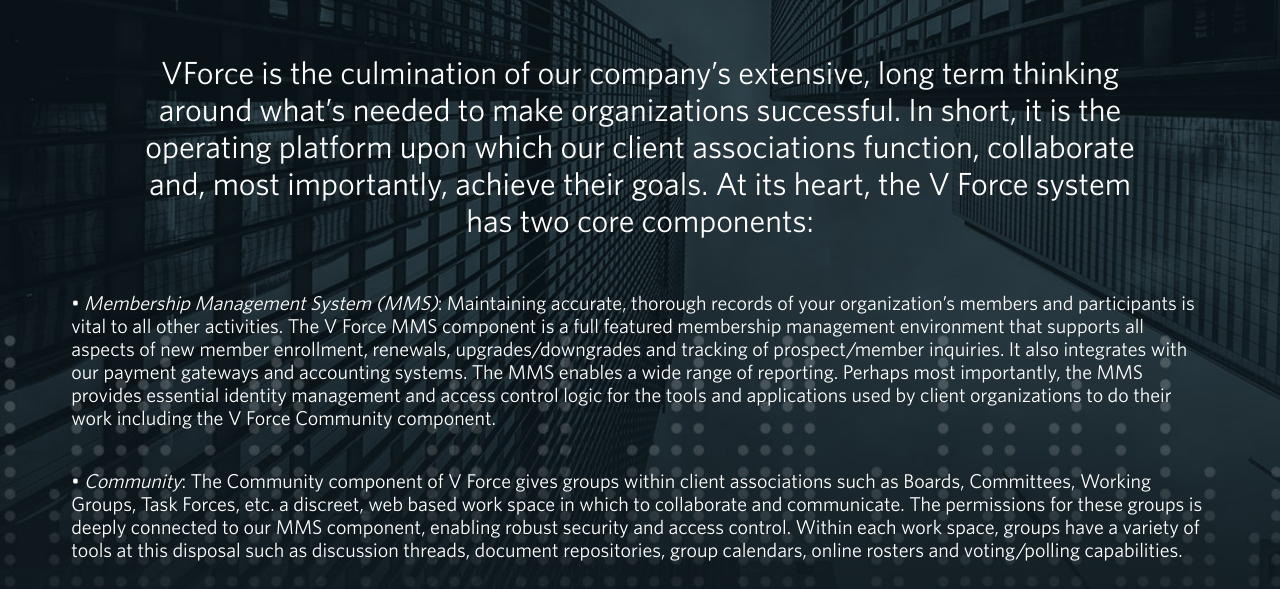
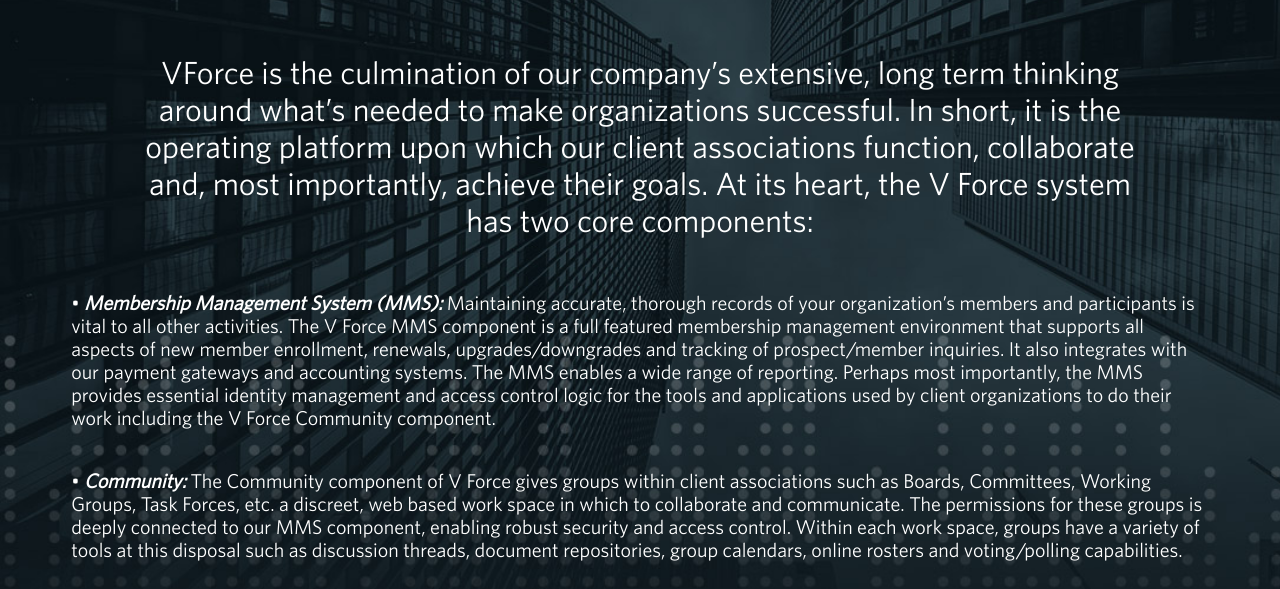
Before and after one commit to webadminvirtual/vforce-pages, a plain HTML site: page index.html in a window 1280 px wide. Shown: the part 280-869 px from the top of the page. Drawn offline with Linux system fonts and the light colour scheme; files whose address does not match are found by name.

Commit message:
Update index.html

```diff
--- a/index.html
+++ b/index.html
@@ -73,8 +73,8 @@
             <p class="vforce_explainer-text">
                 VForce is the culmination of our company’s extensive, long term thinking around what’s needed to make organizations successful. In short, it is the operating platform upon which our client associations function, collaborate and, most importantly, achieve their goals. At its heart, the V Force system has two core components:
             </p>
-            <p>• <em>Membership Management System (MMS)</em>: Maintaining accurate, thorough records of your organization’s members and participants is vital to all other activities. The V Force MMS component is a full featured membership management environment that supports all aspects of new member enrollment, renewals, upgrades/downgrades and tracking of prospect/member inquiries. It also integrates with our payment gateways and accounting systems. The MMS enables a wide range of reporting. Perhaps most importantly, the MMS provides essential identity management and access control logic for the tools and applications used by client organizations to do their work including the V Force Community component.</p>
-            <p>• <em>Community</em>: The Community component of V Force gives groups within client associations such as Boards, Committees, Working Groups, Task Forces, etc. a discreet, web based work space in which to collaborate and communicate. The permissions for these groups is deeply connected to our MMS component, enabling robust security and access control. Within each work space, groups have a variety of tools at this disposal such as discussion threads, document repositories, group calendars, online rosters and voting/polling capabilities.            </p>
+            <p>• <strong><em>Membership Management System (MMS):</em></strong> Maintaining accurate, thorough records of your organization’s members and participants is vital to all other activities. The V Force MMS component is a full featured membership management environment that supports all aspects of new member enrollment, renewals, upgrades/downgrades and tracking of prospect/member inquiries. It also integrates with our payment gateways and accounting systems. The MMS enables a wide range of reporting. Perhaps most importantly, the MMS provides essential identity management and access control logic for the tools and applications used by client organizations to do their work including the V Force Community component.</p>
+            <p>• <strong><em>Community:</em></strong> The Community component of V Force gives groups within client associations such as Boards, Committees, Working Groups, Task Forces, etc. a discreet, web based work space in which to collaborate and communicate. The permissions for these groups is deeply connected to our MMS component, enabling robust security and access control. Within each work space, groups have a variety of tools at this disposal such as discussion threads, document repositories, group calendars, online rosters and voting/polling capabilities.            </p>
         </div>
         <script src="" async defer></script>
     </body>
```
